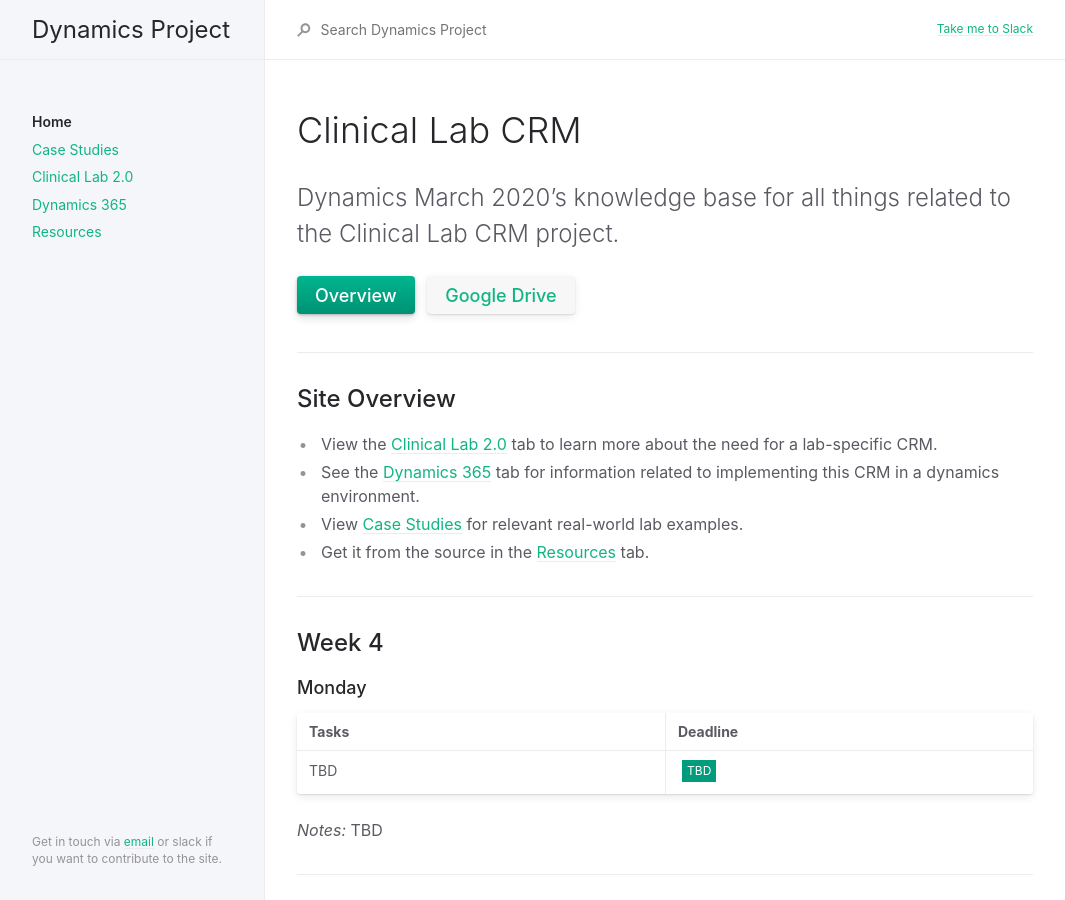
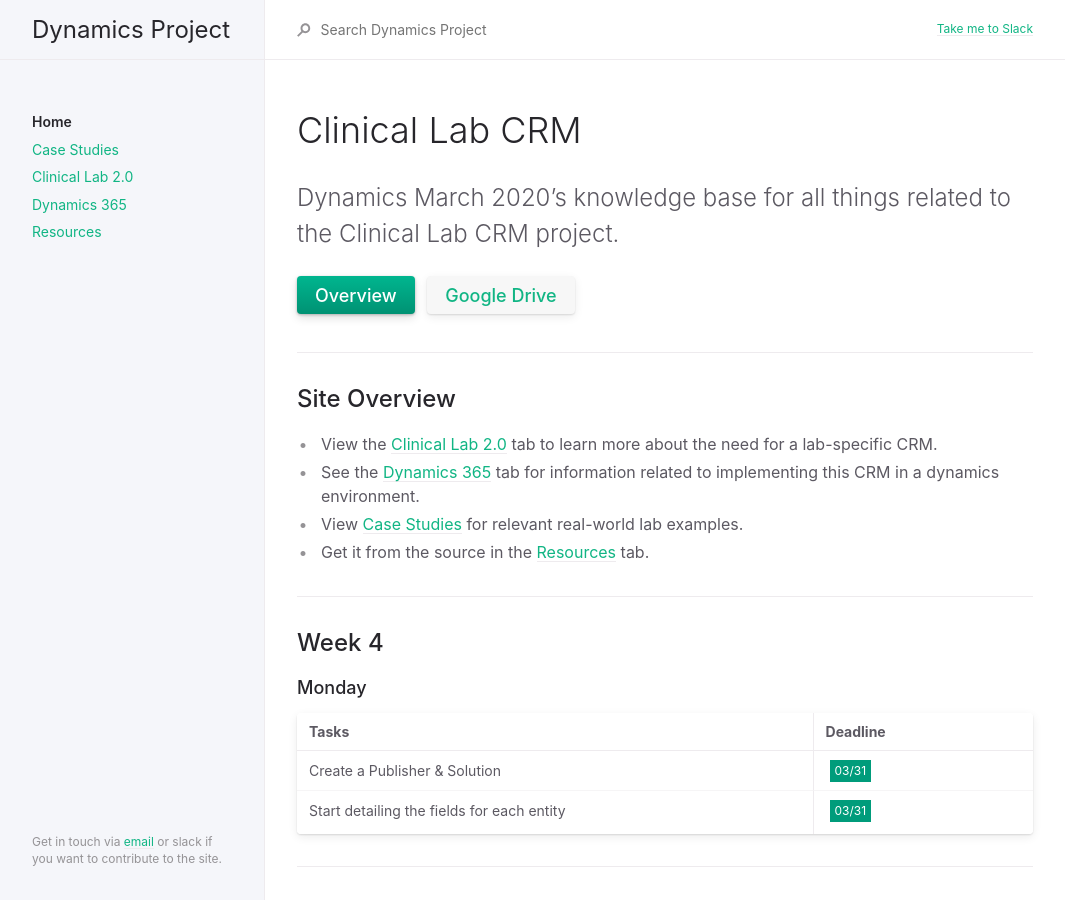
Before and after one commit to smoothstack/smoothstack.github.io, a Jekyll site: the page built from index.md, in a window 1280 px wide. Shown: the whole page, without its empty margins (107-1172 px from the left). Built offline with Jekyll 4.4.1, drawn with Linux system fonts in a browser that asks for light colours.

Commit message:
add monday assignments

```diff
--- a/index.md
+++ b/index.md
@@ -30,6 +30,5 @@ Dynamics March 2020's knowledge base for all things related to the Clinical Lab
 
 | Tasks | Deadline |
 |:-|:-|
-| TBD | {% include duedate.md link="#" category="TBD" label_color="green" %} |
-
-_Notes:_ TBD
+| Create a Publisher & Solution | {% include duedate.md link="#" category="03/31" label_color="green" %} |
+| Start detailing the fields for each entity | {% include duedate.md link="#" category="03/31" label_color="green" %} |
```
